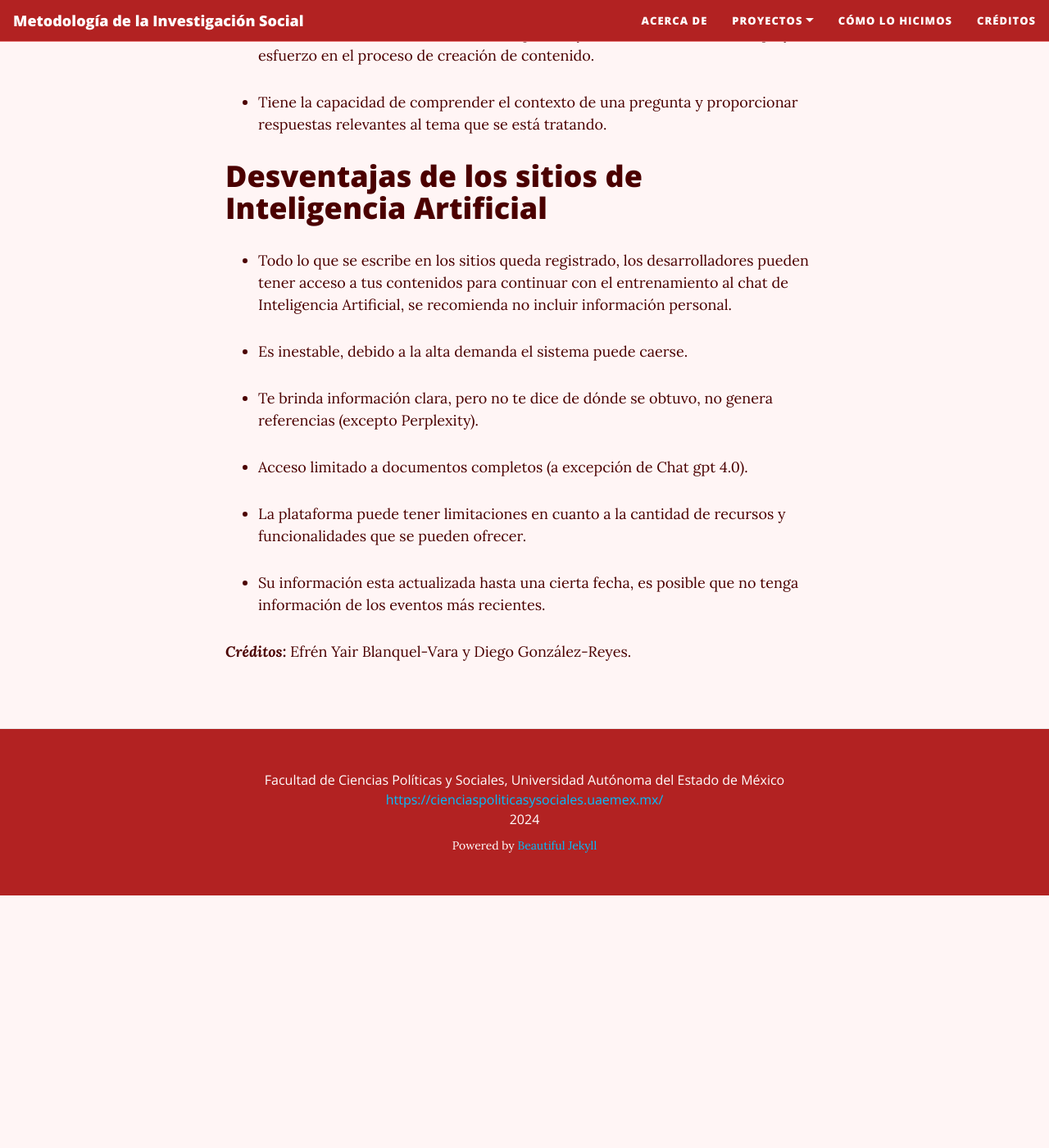
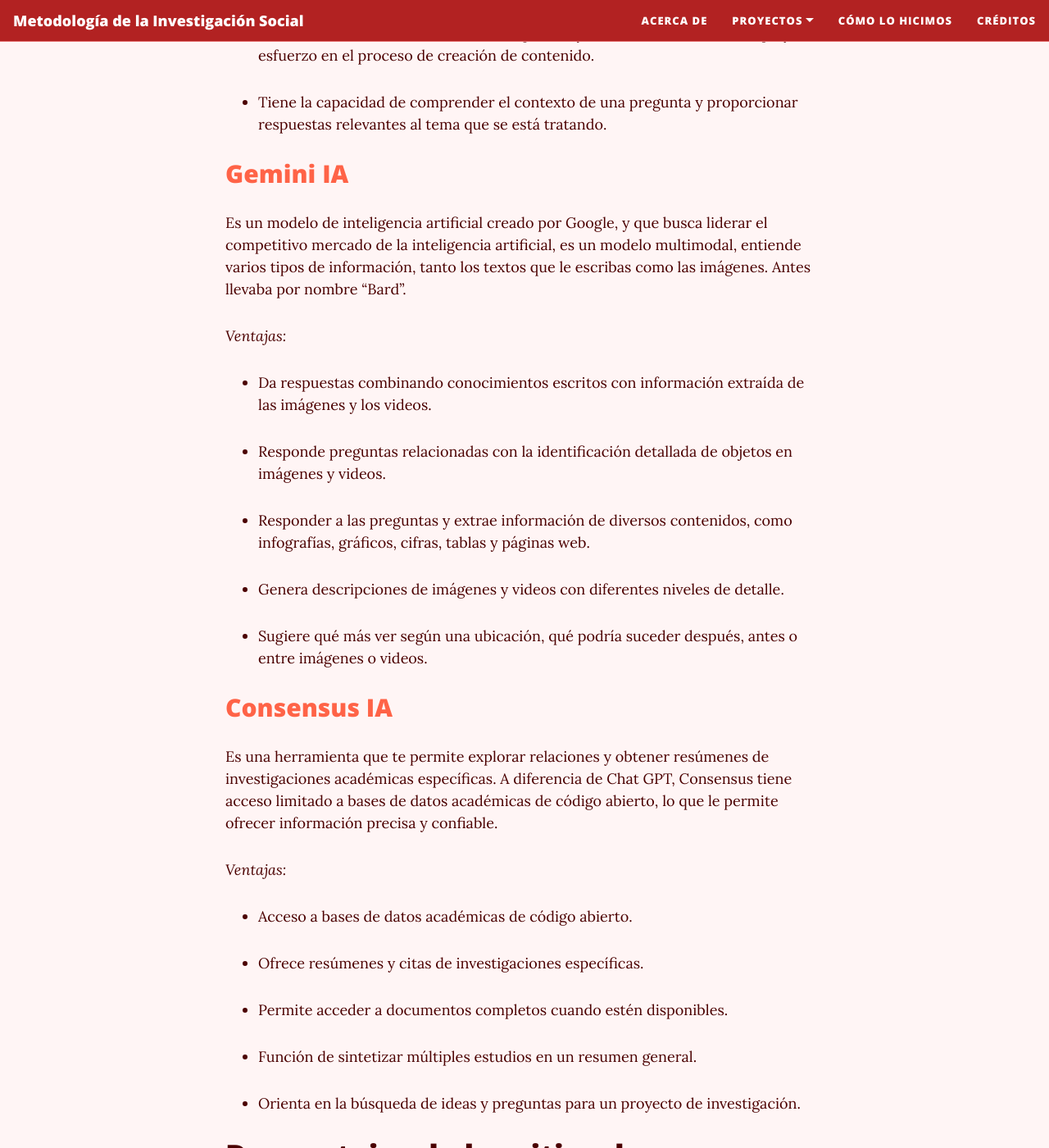
Before and after one commit to rosariorogel/metodologia, a Jekyll site: the page built from _pages/inteligencia-artificial.md, in a window 1280 px wide and 1400 px high, scrolled down 5889 px. Shown: the whole window at 82% size. Built offline with Jekyll 4.4.1, drawn with Linux system fonts in a browser that asks for light colours; nearby versions of some CDN libraries; before the commit the page ends 6981 px from its top, so only the background shows below that.

Commit message:
Update inteligencia-artificial.md

```diff
--- a/_pages/inteligencia-artificial.md
+++ b/_pages/inteligencia-artificial.md
@@ -117,6 +117,35 @@
 
 * Tiene la capacidad de comprender el contexto de una pregunta y proporcionar respuestas relevantes al tema que se está tratando.
 
+## [Gemini IA](https://gemini.google.com/app?hl=es)
+Es un modelo de inteligencia artificial creado por Google, y que busca liderar el competitivo mercado de la inteligencia artificial, es un modelo multimodal, entiende varios tipos de información, tanto los textos que le escribas como las imágenes. Antes llevaba por nombre "Bard".
+
+*Ventajas:*
+
+* Da respuestas combinando conocimientos escritos con información extraída de las imágenes y los videos.
+
+* Responde preguntas relacionadas con la identificación detallada de objetos en imágenes y videos.
+
+* Responder a las preguntas y extrae información de diversos contenidos, como infografías, gráficos, cifras, tablas y páginas web.
+
+* Genera descripciones de imágenes y videos con diferentes niveles de detalle.
+
+* Sugiere qué más ver según una ubicación, qué podría suceder después, antes o entre imágenes o videos.
+
+## [Consensus IA](https://consensus.app/)
+Es una herramienta que te permite explorar relaciones y obtener resúmenes de investigaciones académicas específicas. A diferencia de Chat GPT, Consensus tiene acceso limitado a bases de datos académicas de código abierto, lo que le permite ofrecer información precisa y confiable.
+
+*Ventajas:*
+
+* Acceso a bases de datos académicas de código abierto.
+
+* Ofrece resúmenes y citas de investigaciones específicas.
+
+* Permite acceder a documentos completos cuando estén disponibles.
+
+* Función de sintetizar múltiples estudios en un resumen general.
+
+* Orienta en la búsqueda de ideas y preguntas para un proyecto de investigación.
 
 # Desventajas de los sitios de Inteligencia Artificial
 
```
